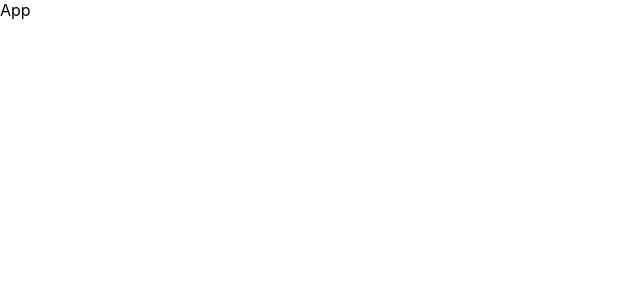
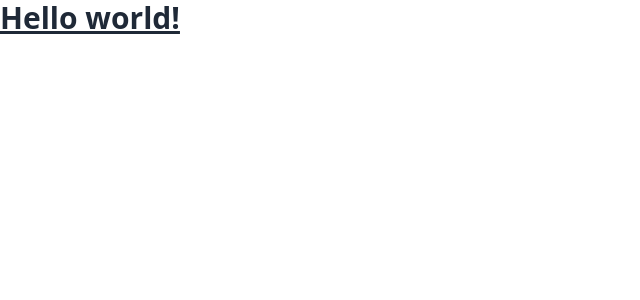
Before and after one commit to KhaledAlabssi/budget_app, a React (Create React App) app: page / in a window 1280 px wide. Shown: the top 300 px of the page, without its empty margins (0-640 px from the left). Built offline with nearby package versions, Linux system fonts and the light colour scheme.

Commit message:
tailwind and daisyui

```diff
--- a/package.json
+++ b/package.json
@@ -6,6 +6,7 @@
     "@testing-library/jest-dom": "^5.16.1",
     "@testing-library/react": "^12.1.2",
     "@testing-library/user-event": "^13.5.0",
+    "daisyui": "^1.21.0",
     "react": "^17.0.2",
     "react-dom": "^17.0.2",
     "react-scripts": "5.0.0",
@@ -34,5 +35,10 @@
       "last 1 firefox version",
       "last 1 safari version"
     ]
+  },
+  "devDependencies": {
+    "autoprefixer": "^10.4.1",
+    "postcss": "^8.4.5",
+    "tailwindcss": "^3.0.8"
   }
 }
--- /dev/null
+++ b/postcss.config.js
@@ -0,0 +1,6 @@
+module.exports = {
+  plugins: {
+    tailwindcss: {},
+    autoprefixer: {},
+  },
+}
--- a/src/App.js
+++ b/src/App.js
@@ -2,10 +2,9 @@
 
 function App() {
   return (
-    <div className="App">
-      App
-
-    </div>
+    <h1 className="text-3xl font-bold underline">
+      Hello world!
+    </h1>
   );
 }
 
--- a/src/index.css
+++ b/src/index.css
@@ -1,13 +1,3 @@
-body {
-  margin: 0;
-  font-family: -apple-system, BlinkMacSystemFont, 'Segoe UI', 'Roboto', 'Oxygen',
-    'Ubuntu', 'Cantarell', 'Fira Sans', 'Droid Sans', 'Helvetica Neue',
-    sans-serif;
-  -webkit-font-smoothing: antialiased;
-  -moz-osx-font-smoothing: grayscale;
-}
-
-code {
-  font-family: source-code-pro, Menlo, Monaco, Consolas, 'Courier New',
-    monospace;
-}
+@tailwind base;
+@tailwind components;
+@tailwind utilities;
--- /dev/null
+++ b/tailwind.config.js
@@ -0,0 +1,7 @@
+module.exports = {
+  content: ["./src/**/*.{js,jsx,ts,tsx}"],
+  theme: {
+    extend: {},
+  },
+  plugins: [require('daisyui'),],
+}
```
Also changed, not shown: 1 other file (tests, documents, lock files or other folders).
